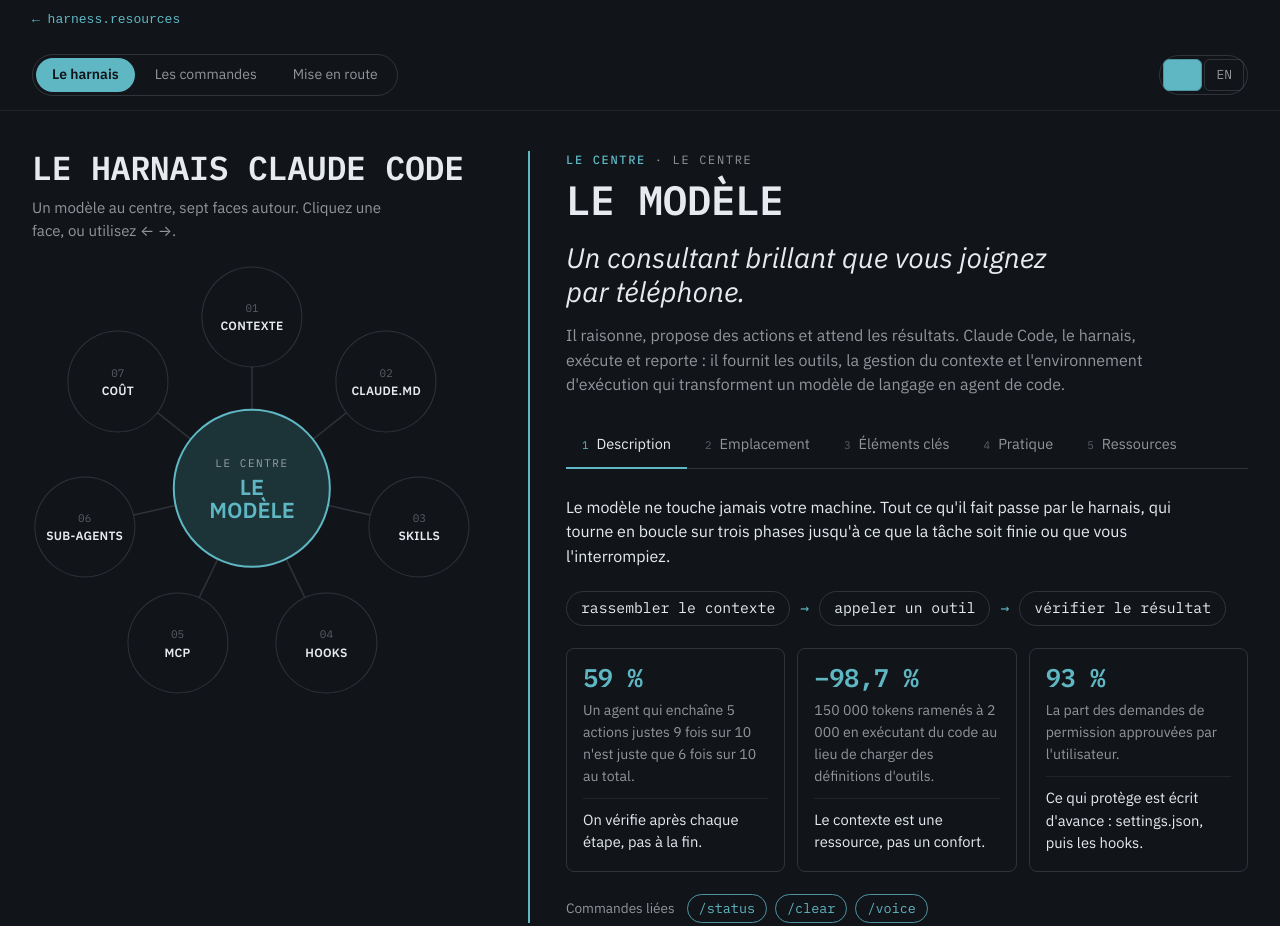
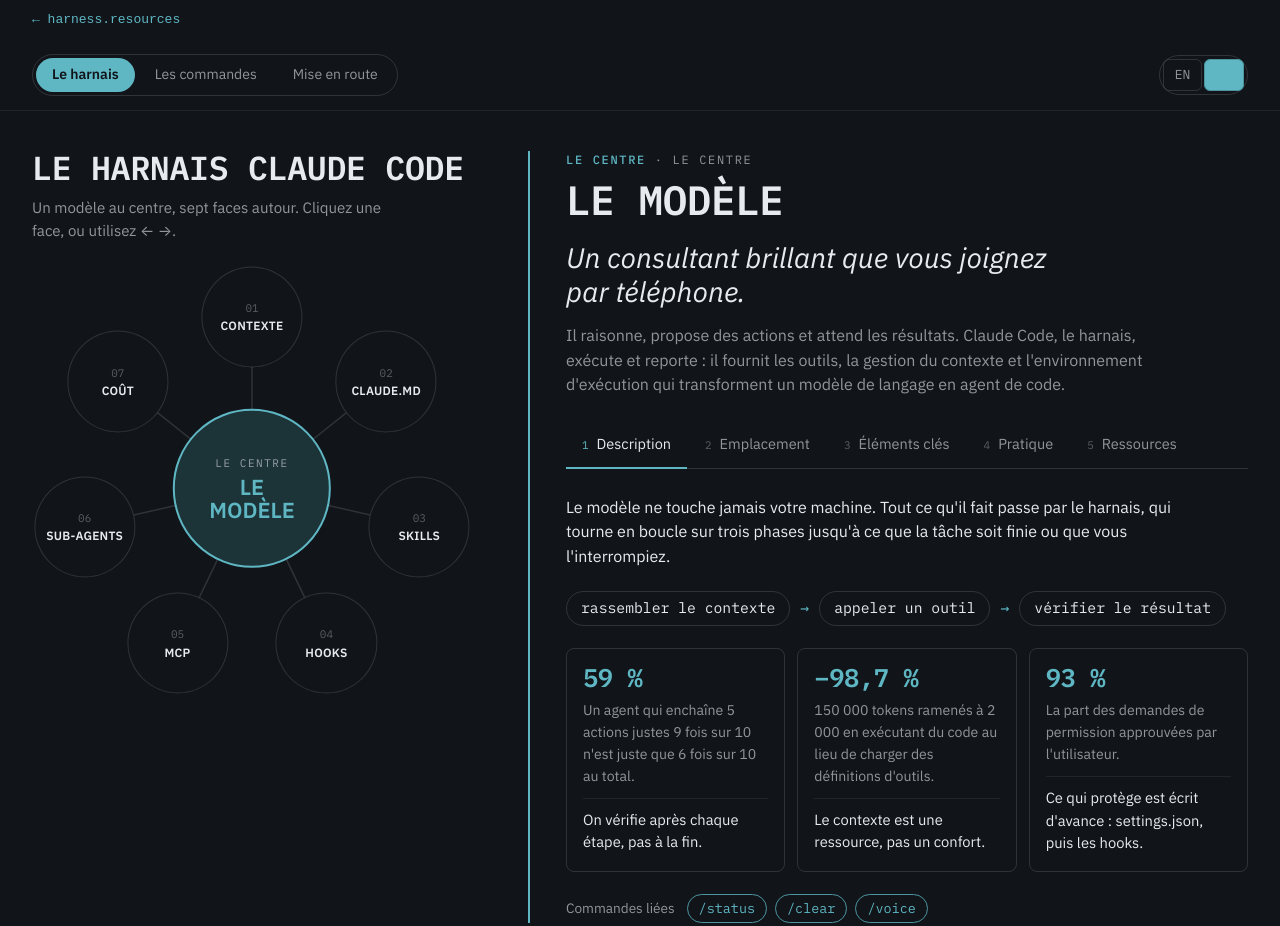
Before and after one commit to Kavish07/HarnessResourceManager, a website: page harness.html in a window 1280 px wide. Drawn offline with Linux system fonts and the light colour scheme.

Commit message:
Simplify harness.html lang-toggle markup to match index.html
Co-Authored-By: Claude Sonnet 5 <noreply@anthropic.com>

```diff
--- a/harness.html
+++ b/harness.html
@@ -20,9 +20,9 @@
     <button data-view="demarrer" aria-pressed="false" data-ui="viewDemarrer">Mise en route</button>
   </div>
   <div class="tools">
-    <div class="lang-toggle" role="group" aria-label="Language">
-      <button data-lang="fr" aria-pressed="true">FR</button>
-      <button data-lang="en" aria-pressed="false">EN</button>
+    <div class="lang-toggle">
+      <button data-lang="en">EN</button>
+      <button data-lang="fr">FR</button>
     </div>
   </div>
 </header>
```
